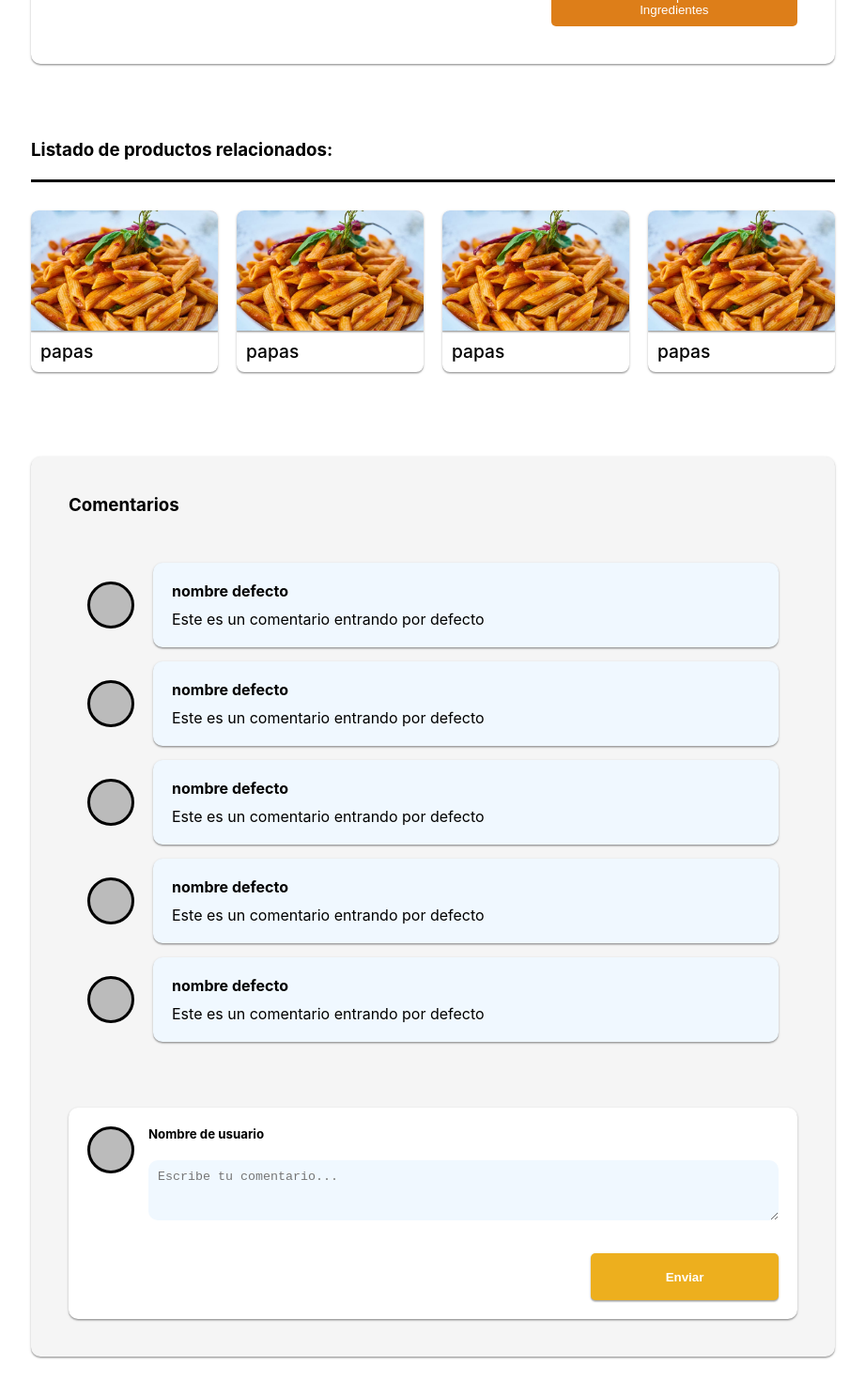
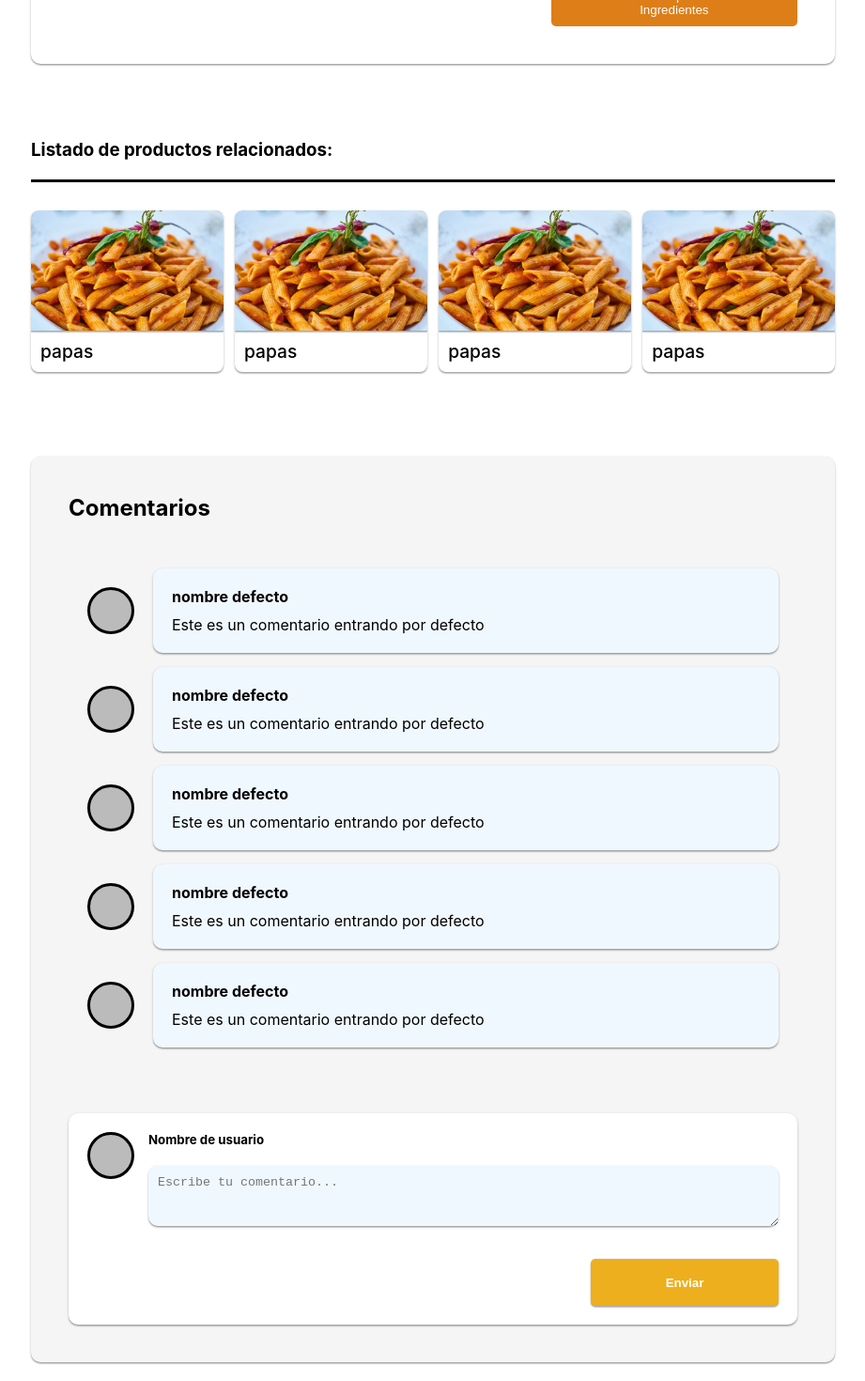
Before and after one commit to PANAMA-TEC/SEMESTRAL-lX-1LS244, a React (Vite) app: page /detail_recipe in a window 1280 px wide. Shown: the part 824-2294 px from the top of the page at 94% size, without its empty margins (179-1100 px from the left). Built offline with nearby package versions, Linux system fonts and the light colour scheme.

Commit message:
aprovechando el espacio para editar un estilo pendiente

```diff
--- a/src/components/commentaryBox/index.jsx
+++ b/src/components/commentaryBox/index.jsx
@@ -7,7 +7,7 @@ export const CommentaryBox = () => {
   return (
     <div className="CommentaryBox elevation-1">
 
-      <h3>Comentarios</h3>
+      <h2>Comentarios</h2>
 
       <div className="comentario-contenedor">
 
@@ -28,7 +28,7 @@ export const CommentaryBox = () => {
 
           <div className="nuevo-comentario-datos">
             <h5>Nombre de usuario</h5>
-            <textarea placeholder="Escribe tu comentario..." className="ComentarioNuevo"></textarea>
+            <textarea placeholder="Escribe tu comentario..." className="ComentarioNuevo elevation-1"></textarea>
           </div>
 
         </div>
--- a/src/screens/DetailRecipe/index.css
+++ b/src/screens/DetailRecipe/index.css
@@ -55,7 +55,7 @@
 .DetailRecipe .mid-container .productos-relacionados {
   display: flex;
   flex-direction: row;
-  gap: 20px;
+  gap: 20px calc( (100% - (16vw * 4) ) / 3);
   border-radius: 10px;
   /* border-style: solid; */
 
```
